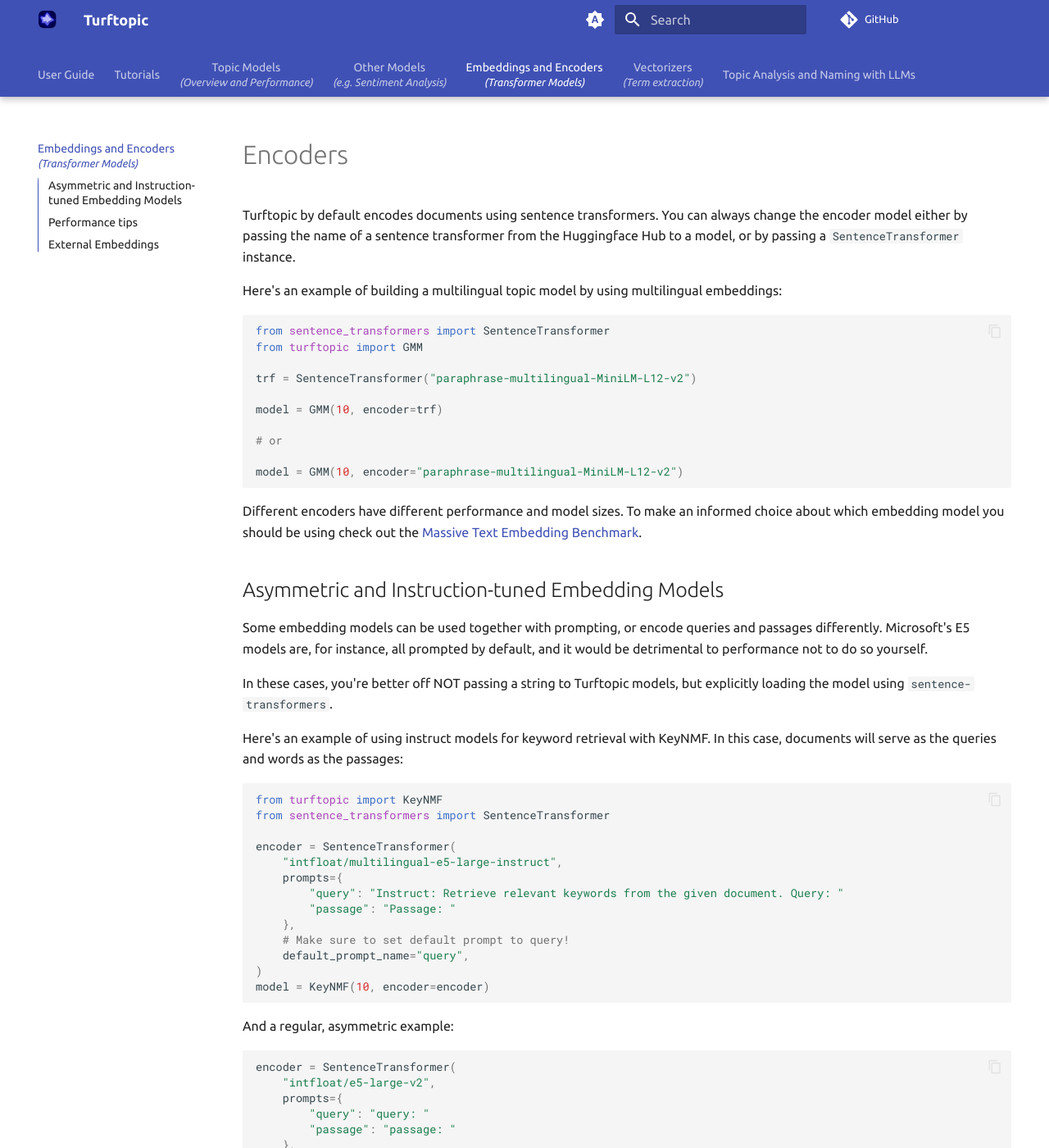
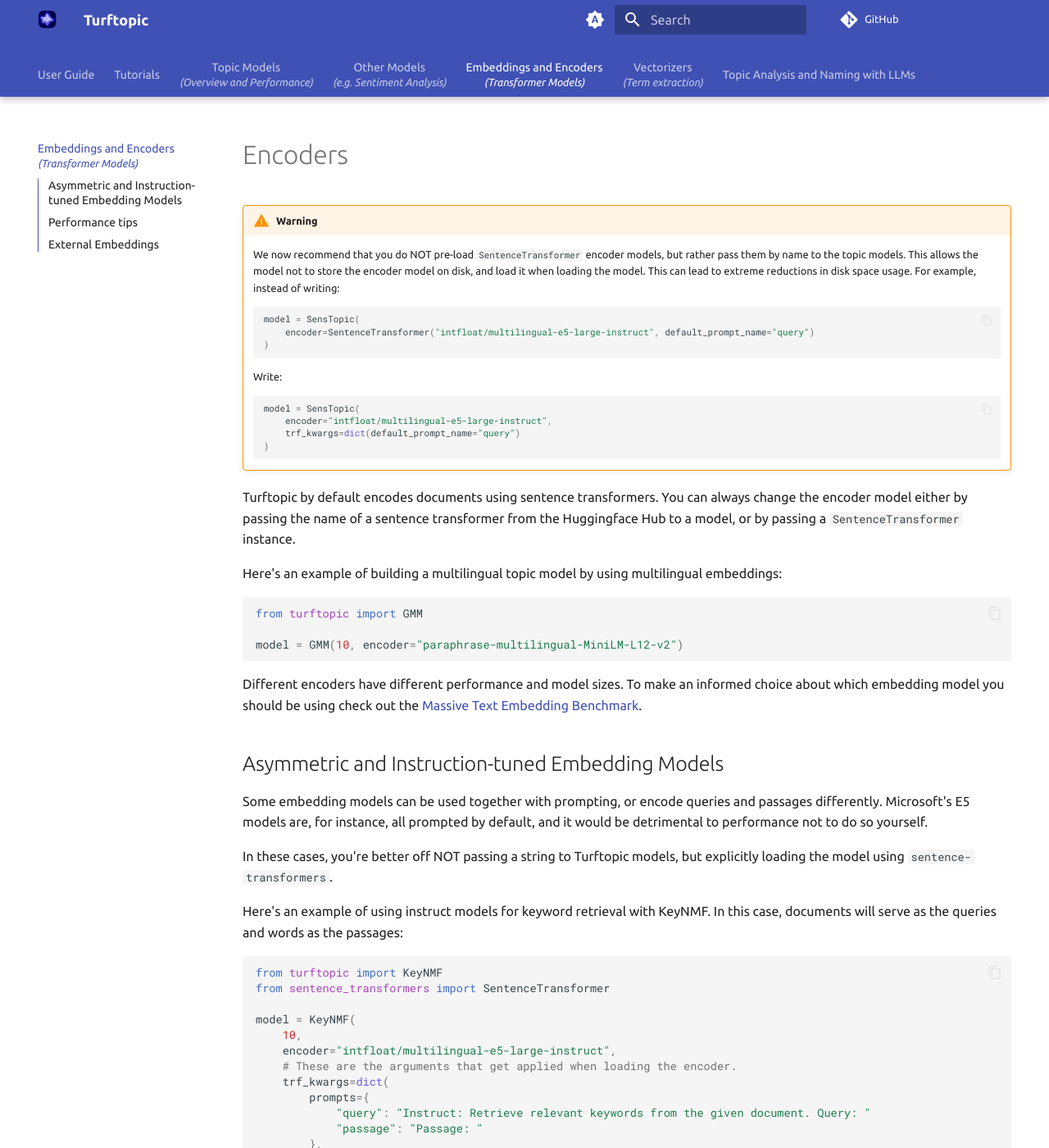
Before and after one commit to x-tabdeveloping/turftopic, an MkDocs documentation site: the page built from docs/encoders.md, in a window 1280 px wide and 1400 px high. Shown: the whole window at 82% size. Built offline with MkDocs 1.6.1 and Material for MkDocs 9.7.7, drawn with Linux system fonts in a browser that asks for light colours; comment, search, counter and statistics services are not loaded; some of the changed text lies outside the part shown.

Commit message:
Added new arguments to docs

````diff
--- a/docs/encoders.md
+++ b/docs/encoders.md
@@ -1,4 +1,23 @@
 # Encoders
+
+!!! warning
+    We now recommend that you do NOT pre-load `SentenceTransformer` encoder models, but rather pass them by name to the topic models.
+    This allows the model not to store the encoder model on disk, and load it when loading the model.
+    This can lead to extreme reductions in disk space usage.
+    For example, instead of writing:
+    ```python
+    model = SensTopic(
+        encoder=SentenceTransformer("intfloat/multilingual-e5-large-instruct", default_prompt_name="query")
+    )
+    ```
+    Write:
+    ```python
+    model = SensTopic(
+        encoder="intfloat/multilingual-e5-large-instruct",
+        trf_kwargs=dict(default_prompt_name="query")
+    )
+    ```
+
 
 Turftopic by default encodes documents using sentence transformers.
 You can always change the encoder model either by passing the name of a sentence transformer from the Huggingface Hub to a model, or by passing a `SentenceTransformer` instance.
@@ -6,14 +25,7 @@
 Here's an example of building a multilingual topic model by using multilingual embeddings:
 
 ```python
-from sentence_transformers import SentenceTransformer
 from turftopic import GMM
-
-trf = SentenceTransformer("paraphrase-multilingual-MiniLM-L12-v2")
-
-model = GMM(10, encoder=trf)
-
-# or
 
 model = GMM(10, encoder="paraphrase-multilingual-MiniLM-L12-v2")
 ```
@@ -35,31 +47,36 @@
 from turftopic import KeyNMF
 from sentence_transformers import SentenceTransformer
 
-encoder = SentenceTransformer(
-    "intfloat/multilingual-e5-large-instruct",
-    prompts={
-        "query": "Instruct: Retrieve relevant keywords from the given document. Query: "
-        "passage": "Passage: "
-    },
-    # Make sure to set default prompt to query!
-    default_prompt_name="query",
+model = KeyNMF(
+    10,
+    encoder="intfloat/multilingual-e5-large-instruct",
+    # These are the arguments that get applied when loading the encoder.
+    trf_kwargs=dict(
+        prompts={
+            "query": "Instruct: Retrieve relevant keywords from the given document. Query: "
+            "passage": "Passage: "
+        },
+        # Make sure to set default prompt to query!
+        default_prompt_name="query",
+    )
 )
-model = KeyNMF(10, encoder=encoder)
 ```
 
 And a regular, asymmetric example:
 
 ```python
-encoder = SentenceTransformer(
-    "intfloat/e5-large-v2",
-    prompts={
-        "query": "query: "
-        "passage": "passage: "
-    },
-    # Make sure to set default prompt to query!
-    default_prompt_name="query",
+model = KeyNMF(
+    10,
+    encoder="intfloat/e5-large-v2",
+    trf_kwargs=dict(
+        prompts={
+            "query": "query: "
+            "passage": "passage: "
+        },
+        # Make sure to set default prompt to query!
+        default_prompt_name="query",
+    )
 )
-model = KeyNMF(10, encoder=encoder)
 ```
 
 ## Performance tips
@@ -75,9 +92,8 @@
 from turftopic import SemanticSignalSeparation
 from sentence_transformers import SentenceTransformer
 
-encoder = SentenceTransformer("all-MiniLM-L6-v2", backend="onnx")
 
-model = SemanticSignalSeparation(10, encoder=encoder)
+model = SemanticSignalSeparation(10, encoder="all-MiniLM-L6-v2", trf_kwargs=dict(backend="onnx"))
 ```
 
 ## External Embeddings
````
Also changed, not shown: docs/persistence.md (+18 -0 lines), 9 other files.
